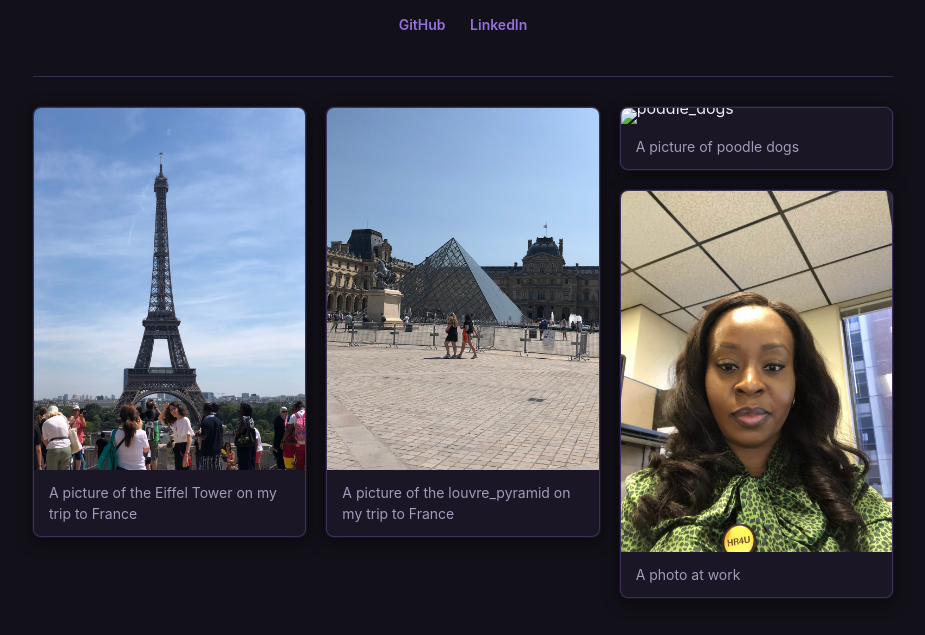
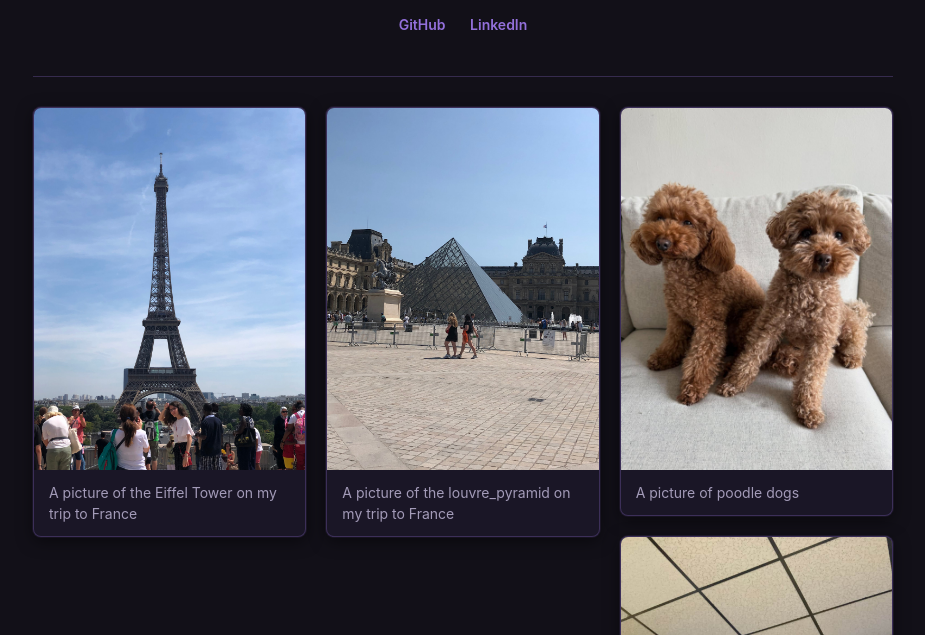
Before and after one commit to okolib/boma-landing-page, a plain HTML site: page index.html in a window 1280 px wide. Shown: the part 163-798 px from the top of the page, without its empty margins (177-1102 px from the left). Drawn offline with Linux system fonts and the light colour scheme.

```diff
--- a/index.html
+++ b/index.html
@@ -32,7 +32,7 @@
             </div>
             <div class="photo">
                 <div class="photo-media">
-                    <img src="images/poddle_dogs.jpg" alt="poddle_dogs">
+                    <img src="images/poodle_dogs.jpg" alt="poodle_dogs">
                 </div>
                 <p>A picture of poodle dogs</p>
             </div>
```
